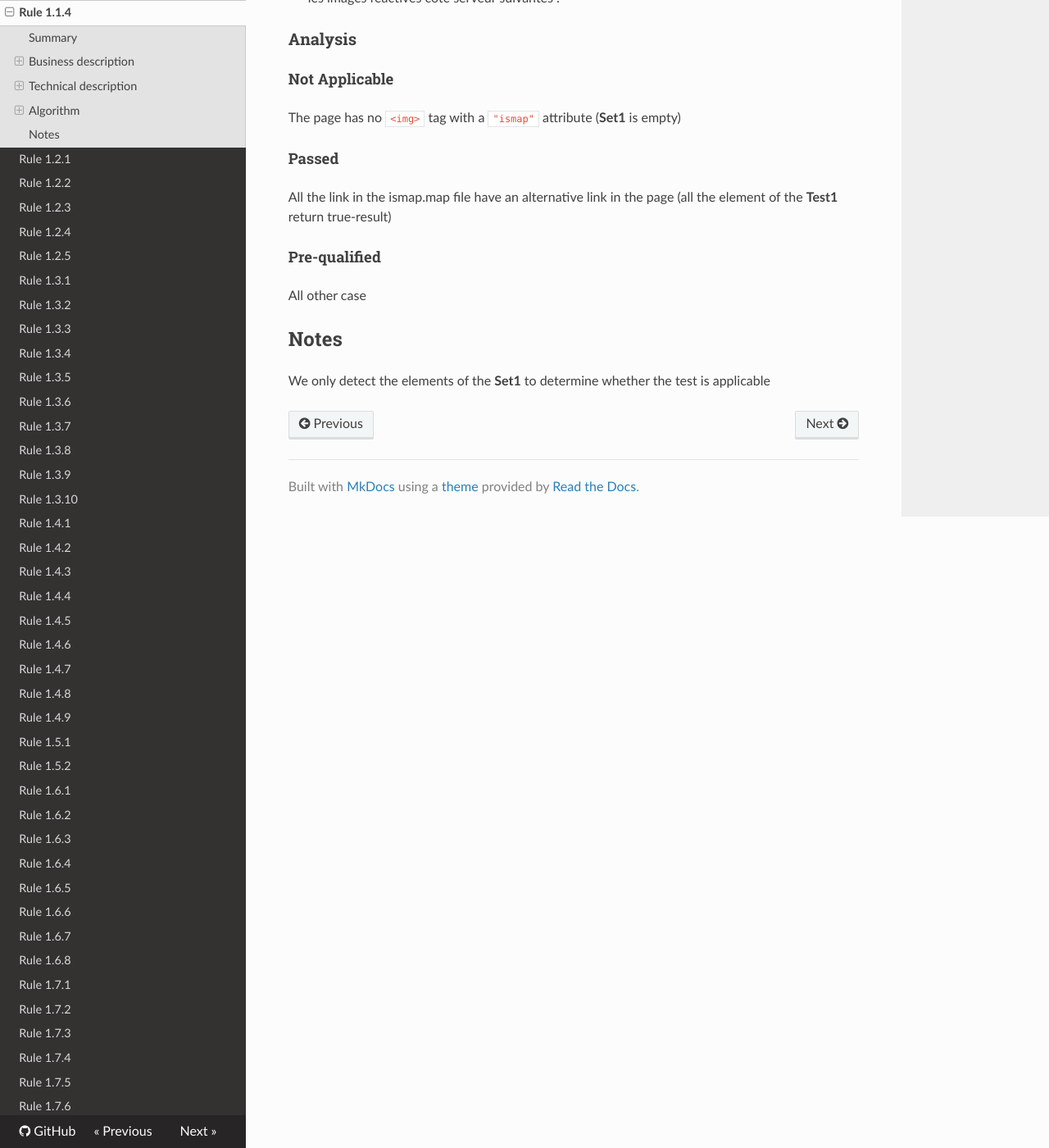
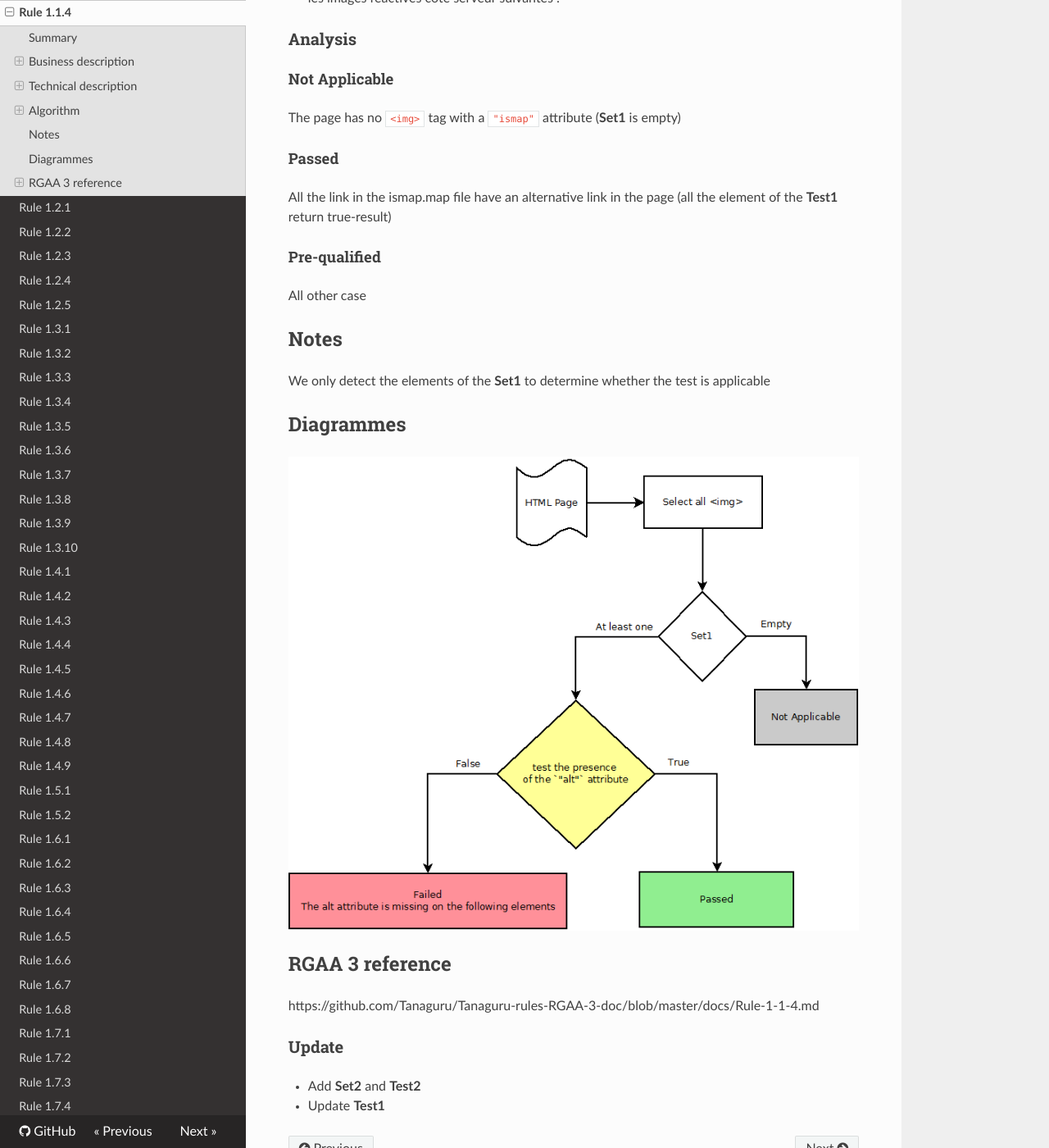
Before and after one commit to Tanaguru/RGAA3-2016, an MkDocs documentation site: the page built from docs/Rule-1-1-4.md, in a window 1280 px wide and 1400 px high, scrolled down 2047 px. Shown: the whole window at 82% size. Built offline with MkDocs 1.6.1, drawn with Linux system fonts in a browser that asks for light colours; nearby versions of some CDN libraries; old or Windows-style settings are respelled for this version of MkDocs.

Commit message:
Update sample test 1.1.4

```diff
--- a/docs/Rule-1-1-4.md
+++ b/docs/Rule-1-1-4.md
@@ -90,3 +90,16 @@ All other case
 ## Notes
 
 We only detect the elements of the **Set1** to determine whether the test is applicable
+
+## Diagrammes
+
+![](https://raw.githubusercontent.com/Tanaguru/RGAA3-2016/master/docs/Diagrammes/Test1-1-1.png?token=AI6sA6seL_G8Cales6bwE5OeJCu171T4ks5Y-cKmwA%3D%3D)
+
+## RGAA 3 reference
+
+https://github.com/Tanaguru/Tanaguru-rules-RGAA-3-doc/blob/master/docs/Rule-1-1-4.md
+
+### Update
+
+ * Add **Set2** and **Test2**
+ * Update **Test1**
```
